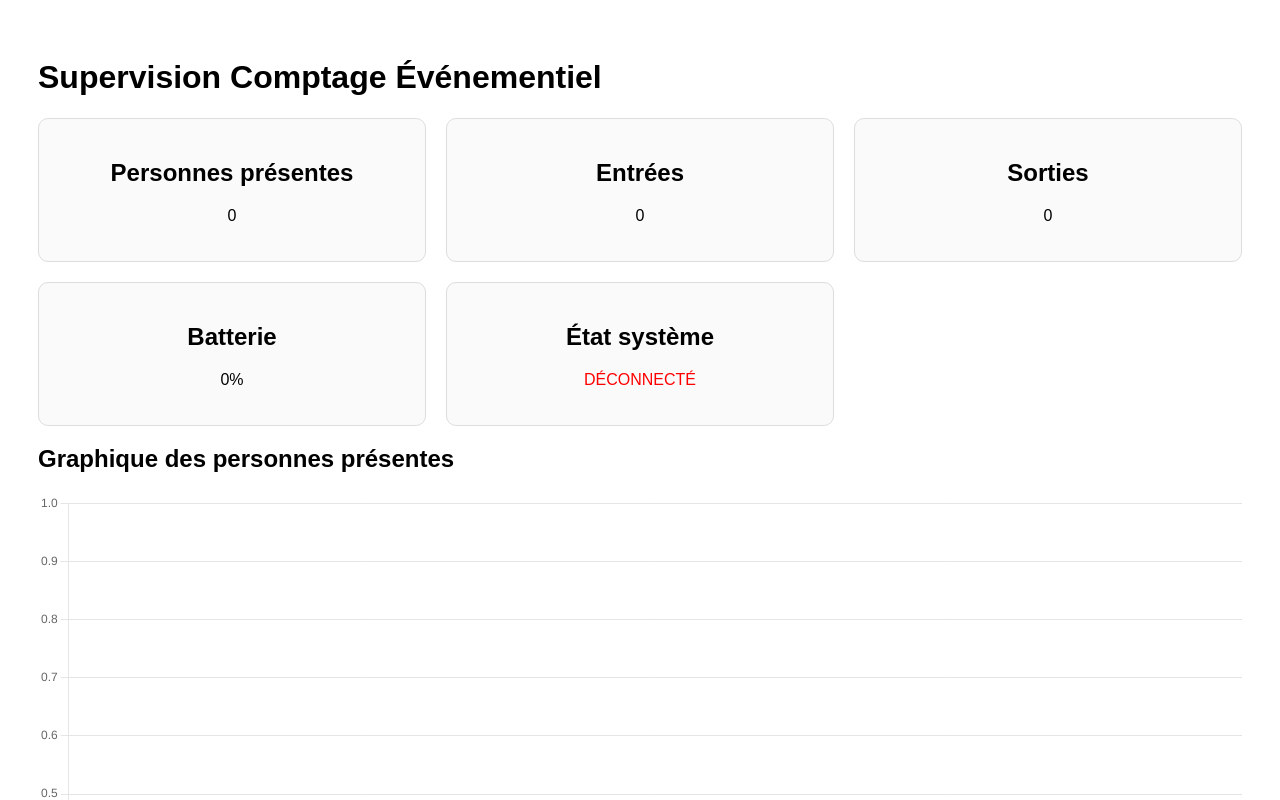
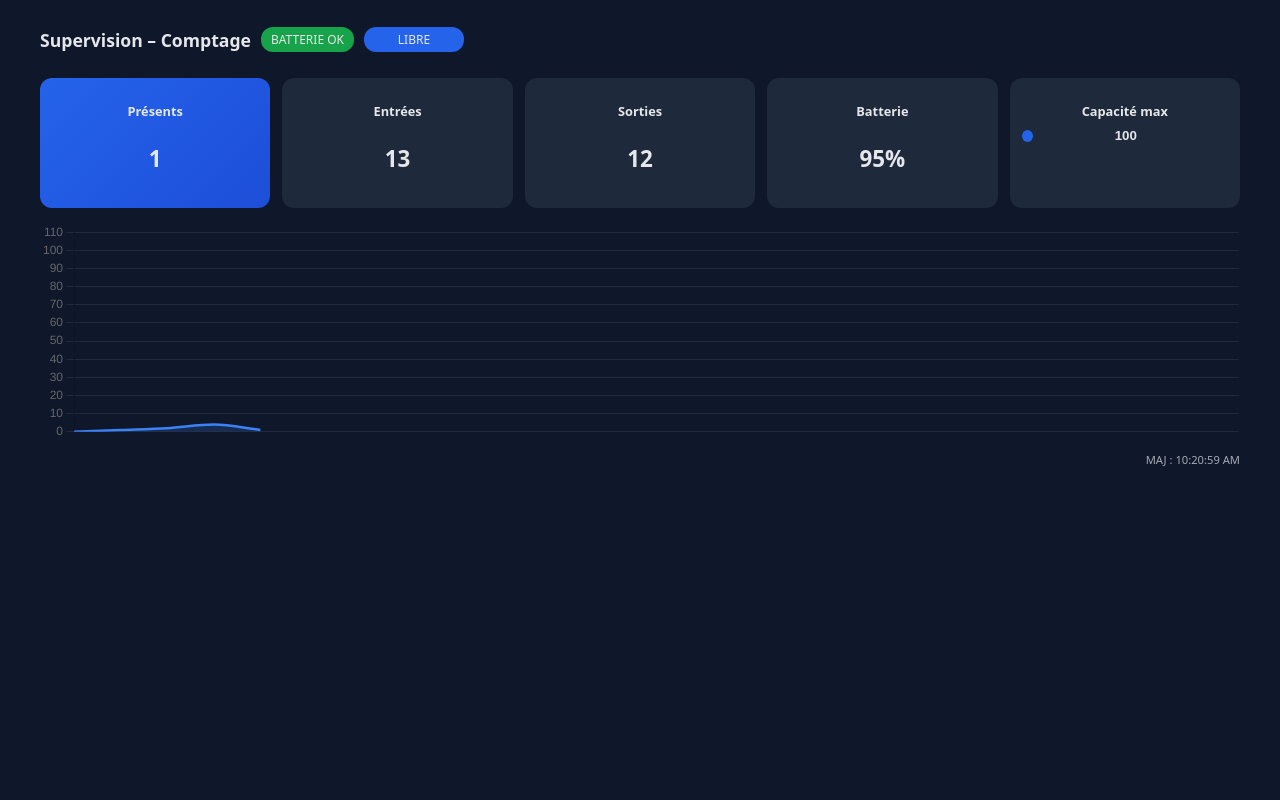
Before and after one commit to Mrnoodlees/Projet-Comptage-Evenementiel, a Vue app in the folder Gauthier/Site/: page / in a window 1280 px wide. Shown: the top 800 px of the page. Built offline with nearby package versions, Linux system fonts and the light colour scheme; no server answers.

Commit message:
version fonctionnelle avec génération de données

```diff
--- a/Gauthier/Site/package.json
+++ b/Gauthier/Site/package.json
@@ -12,6 +12,7 @@
     "preview": "vite preview"
   },
   "dependencies": {
+    "chart.js": "^4.5.1",
     "vue": "^3.5.26"
   },
   "devDependencies": {
--- a/Gauthier/Site/src/App.vue
+++ b/Gauthier/Site/src/App.vue
@@ -1,173 +1,217 @@
 <template>
-  <div class="app">
-    <h1>Supervision Comptage Événementiel</h1>
+  <div class="dashboard">
+    <header>
+      <h1>Supervision – Comptage</h1>
+      <span class="status-battery" :class="statusBatteryClass">{{ batteryStatus }}</span>
+      <span class="status-people" :class="capacityIndicatorClass">{{ peopleStatus }}</span>
+    </header>
 
-    <div class="grid">
-      <div class="card">
-        <h2>Personnes présentes</h2>
-        <p>{{ data.currentPeople }}</p>
+    <section class="cards">
+      <div class="card highlight">
+        <h3>Présents</h3>
+        <p>{{ people }}</p>
       </div>
 
       <div class="card">
-        <h2>Entrées</h2>
-        <p>{{ data.entries }}</p>
+        <h3>Entrées</h3>
+        <p>{{ entries }}</p>
       </div>
 
       <div class="card">
-        <h2>Sorties</h2>
-        <p>{{ data.exits }}</p>
+        <h3>Sorties</h3>
+        <p>{{ exits }}</p>
       </div>
 
       <div class="card">
-        <h2>Batterie</h2>
-        <p>{{ data.battery }}%</p>
+        <h3>Batterie</h3>
+        <p>{{ battery }}%</p>
       </div>
 
-      <div class="card">
-        <h2>État système</h2>
-        <p :class="statusClass">{{ data.status }}</p>
+      <!-- Carte capacité max -->
+      <div class="card capacity-card">
+        <h3>Capacité max</h3>
+        <div class="capacity-container">
+          <span class="capacity-indicator" :class="capacityIndicatorClass"></span>
+          <input type="number" v-model.number="maxPeople" min="1" class="transparent-input" />
+        </div>
       </div>
-    </div>
+    </section>
 
-    <h2>Graphique des personnes présentes</h2>
-    <canvas ref="chart"></canvas>
+    <PeopleChart ref="chartRef" />
 
-    <small>Dernière mise à jour : {{ data.timestamp }}</small>
+    <footer>
+      MAJ : {{ timestamp }}
+    </footer>
   </div>
 </template>
 
 <script setup>
-import { reactive, onMounted, onUnmounted, computed, ref } from 'vue'
-import { Chart, LineController, LineElement, PointElement, LinearScale, Title, CategoryScale } from 'chart.js'
+import { ref, computed, onMounted } from 'vue'
+import PeopleChart from './components/PeopleChart.vue'
 
-// --- CONFIG CHART.JS ---
-Chart.register(LineController, LineElement, PointElement, LinearScale, Title, CategoryScale)
-const chart = ref(null)
-let chartInstance = null
-const dataPoints = reactive([]) // stocke les derniers points pour le graphique
+const people = ref(0)
+const entries = ref(0)
+const exits = ref(0)
+const battery = ref(100)
+const maxPeople = ref(100)
+const timestamp = ref('-')
 
-function addPoint(value) {
-  const now = new Date().toLocaleTimeString()
-  dataPoints.push({ time: now, value })
-  if (dataPoints.length > 20) dataPoints.shift() // garder max 20 points
-  if (chartInstance) {
-    chartInstance.data.labels = dataPoints.map(d => d.time)
-    chartInstance.data.datasets[0].data = dataPoints.map(d => d.value)
-    chartInstance.update()
-  }
-}
+// Status
+const batteryStatus = ref('BATTERIE OK')
 
-// --- DATA ET STATUTS ---
-let socket = null
-const data = reactive({
-  currentPeople: 0,
-  entries: 0,
-  exits: 0,
-  battery: 0,
-  status: 'DÉCONNECTÉ',
-  timestamp: '-'
+const chartRef = ref(null)
+
+onMounted(() => {
+  setInterval(() => {
+    const inCount = Math.floor(Math.random() * 5)
+    const outCount = Math.floor(Math.random() * 4)
+
+    entries.value += inCount
+    exits.value += outCount
+    people.value = Math.max(0, entries.value - exits.value)
+
+    battery.value = Math.max(0, battery.value - 1)
+
+    // Statut batterie
+    if (battery.value < 30) batteryStatus.value = 'BATTERIE FAIBLE'
+    else batteryStatus.value = 'BATTERIE OK'
+
+    chartRef.value.addValue(people.value, maxPeople.value)
+    timestamp.value = new Date().toLocaleTimeString()
+  }, 1000)
 })
 
-const translateStatus = (status) => {
-  switch (status) {
-    case 'CONNECTED': return 'CONNECTÉ'
-    case 'DISCONNECTED': return 'DÉCONNECTÉ'
-    case 'RECONNECTING': return 'RECONNEXION'
-    case 'WARN': return 'ATTENTION'
-    case 'ERROR': return 'ERREUR'
-    default: return 'OK'
-  }
-}
+// Classes pour le badge batterie
+const statusBatteryClass = computed(() => ({
+  ok: batteryStatus.value === 'BATTERIE OK',
+  warn: batteryStatus.value === 'BATTERIE FAIBLE'
+}))
 
-const connectWebsocket = () => {
-  socket = new WebSocket('ws://TON_SERVEUR:PORT/ws')
-
-  socket.onopen = () => { data.status = 'CONNECTÉ' }
-
-  socket.onmessage = (event) => {
-    try {
-      const msg = JSON.parse(event.data)
-
-      data.currentPeople = msg.currentPeople
-      data.entries = msg.entries
-      data.exits = msg.exits
-      data.battery = msg.battery
-      data.timestamp = msg.timestamp
-      data.status = translateStatus(msg.status || 'OK')
-
-      addPoint(msg.currentPeople) // mise à jour du graphique
-
-    } catch (e) {
-      console.error('Bad JSON', e)
-    }
-  }
-
-  socket.onclose = () => {
-    data.status = 'RECONNEXION'
-    setTimeout(connectWebsocket, 2000)
-  }
-}
-
-onMounted(() => {
-  connectWebsocket()
-
-  // Init graphique
-  chartInstance = new Chart(chart.value, {
-    type: 'line',
-    data: {
-      labels: [],
-      datasets: [{
-        label: "Personnes présentes",
-        data: [],
-        borderColor: "rgb(75, 192, 192)",
-        backgroundColor: "rgba(75, 192, 192, 0.2)",
-        tension: 0.2
-      }]
-    },
-    options: {
-      responsive: true,
-      scales: {
-        y: { beginAtZero: true }
-      }
-    }
-  })
+// Couleur de l’indicateur capacité max
+const capacityIndicatorClass = computed(() => {
+  if (people.value >= maxPeople.value) return 'max'
+  if (people.value >= maxPeople.value * 0.9) return 'quasi'
+  return 'ok'
 })
 
-onUnmounted(() => { if (socket) socket.close() })
-
-const statusClass = computed(() => ({
-  ok: data.status === 'OK' || data.status === 'CONNECTÉ',
-  warn: data.status === 'ATTENTION',
-  error: data.status === 'ERREUR' || data.status === 'DÉCONNECTÉ'
-}))
+// Texte à afficher pour les personnes
+const peopleStatus = computed(() => {
+  if (people.value >= maxPeople.value) return 'PLEIN'
+  if (people.value >= maxPeople.value * 0.9) return 'QUASI PLEIN'
+  return 'LIBRE'
+})
 </script>
 
 <style>
-.app {
-  font-family: Arial, sans-serif;
-  padding: 30px;
+body {
+  margin: 0;
+  background: #0f172a;
 }
 
-.grid {
+.dashboard {
+  color: #e5e7eb;
+  font-family: system-ui, Arial, sans-serif;
+  padding: 16px;
+  max-width: 1200px;
+  margin: auto;
+}
+
+header {
+  display: flex;
+  align-items: center;
+  gap: 10px;
+  margin-bottom: 14px;
+}
+
+header h1 {
+  font-size: 1.1rem;
+}
+
+/* Badge batterie */
+.status-battery {
+  padding: 4px 10px;
+  border-radius: 12px;
+  font-size: 0.75rem;
+}
+.status-battery.ok { background: #16a34a; }
+.status-battery.warn { background: #dc2626; }
+
+/* Badge personnes */
+.status-people {
+  padding: 4px 10px;
+  border-radius: 12px;
+  font-size: 0.75rem;
+  min-width: 80px;
+  text-align: center;
+}
+.status-people.ok { background: #2563eb; }
+.status-people.quasi { background: #facc15; color: #0f172a; }
+.status-people.max { background: #dc2626; }
+
+/* Cartes */
+.cards {
   display: grid;
-  grid-template-columns: repeat(3, 1fr);
-  gap: 20px;
+  grid-template-columns: repeat(auto-fit, minmax(130px, 1fr));
+  gap: 12px;
+  margin-bottom: 14px;
 }
 
 .card {
-  border: 1px solid #ddd;
-  padding: 20px;
-  border-radius: 10px;
-  background: #fafafa;
+  background: #1e293b;
+  padding: 12px;
+  border-radius: 12px;
   text-align: center;
 }
 
-.ok { color: green; }
-.warn { color: orange; }
-.error { color: red; }
+.card.highlight {
+  background: linear-gradient(135deg, #2563eb, #1d4ed8);
+}
 
-canvas {
-  margin-top: 20px;
-  max-width: 100%;
+.card h3 {
+  font-size: 0.8rem;
+  margin-bottom: 4px;
+}
+
+.card p {
+  font-size: 1.4rem;
+  font-weight: 600;
+}
+
+/* Carte capacité max */
+.capacity-card .capacity-container {
+  display: flex;
+  align-items: center;
+  gap: 6px;
+}
+
+/* Indicateur capacité */
+.capacity-indicator {
+  width: 12px;
+  height: 12px;
+  border-radius: 50%;
+  display: inline-block;
+}
+.capacity-indicator.ok { background: #2563eb; }
+.capacity-indicator.quasi { background: #facc15; }
+.capacity-indicator.max { background: #dc2626; }
+
+/* Input transparent */
+.transparent-input {
+  width: 100%;
+  box-sizing: border-box;
+  padding: 4px 8px;
+  border-radius: 8px;
+  border: none;
+  background: #1e293b;
+  color: #e5e7eb;
+  text-align: center;
+  font-weight: 600;
+}
+
+footer {
+  margin-top: 10px;
+  font-size: 0.7rem;
+  opacity: 0.7;
+  text-align: right;
 }
 </style>
--- a/Gauthier/Site/src/components/PeopleChart.vue
+++ b/Gauthier/Site/src/components/PeopleChart.vue
@@ -1,50 +1,98 @@
 <template>
-  <canvas ref="chart"></canvas>
+  <div class="chart-container">
+    <canvas ref="canvas"></canvas>
+  </div>
 </template>
 
 <script setup>
-import { ref, watch } from 'vue'
-import { Chart, LineController, LineElement, PointElement, LinearScale, Title, CategoryScale } from 'chart.js'
+import { ref, onMounted, onUnmounted } from 'vue'
+import Chart from 'chart.js/auto'
 
-Chart.register(LineController, LineElement, PointElement, LinearScale, Title, CategoryScale)
+const canvas = ref(null)
+let chart = null
+let index = 0
+const MAX_DISPLAYED_POINTS = 25
+let yMax = 50
 
-const chart = ref(null)
-const chartInstance = ref(null)
-const dataPoints = ref([])
+const addValue = (value, maxLimit) => {
+  if (!chart) return
 
-watch(dataPoints, () => {
-  if(chartInstance.value){
-    chartInstance.value.data.labels = dataPoints.value.map(d => d.time)
-    chartInstance.value.data.datasets[0].data = dataPoints.value.map(d => d.value)
-    chartInstance.value.update()
+  chart.data.labels.push(index)
+  chart.data.datasets[0].data.push(value)
+  index++
+
+  // Scroll fluide : défilement via min/max
+  if (chart.data.labels.length > MAX_DISPLAYED_POINTS) {
+    chart.options.scales.x.min = index - MAX_DISPLAYED_POINTS
+    chart.options.scales.x.max = index - 1
   }
-})
 
-// Fonction pour ajouter un point
-export function addPoint(value){
-  const now = new Date().toLocaleTimeString()
-  dataPoints.value.push({ time: now, value })
-  if(dataPoints.value.length > 20) dataPoints.value.shift() // garder 20 points max
+  // Axe Y dynamique mais stable
+  const maxValue = Math.max(...chart.data.datasets[0].data, maxLimit)
+  yMax = Math.max(yMax, maxValue)
+  chart.options.scales.y.max = Math.ceil(yMax / 10) * 10 + 10
+
+  chart.update('none') // update rapide sans animation
 }
 
+defineExpose({ addValue })
+
 onMounted(() => {
-  chartInstance.value = new Chart(chart.value, {
+  chart = new Chart(canvas.value, {
     type: 'line',
     data: {
       labels: [],
-      datasets: [{
-        label: "Personnes présentes",
-        data: [],
-        borderColor: "rgb(75, 192, 192)",
-        tension: 0.2
-      }]
+      datasets: [
+        {
+          label: 'Personnes présentes',
+          data: [],
+          borderColor: '#3b82f6',
+          backgroundColor: 'rgba(59,130,246,0.2)',
+          borderWidth: 2.5,
+          tension: 0.6,
+          cubicInterpolationMode: 'monotone',
+          pointRadius: 0,
+          fill: true
+        }
+      ]
     },
     options: {
       responsive: true,
+      maintainAspectRatio: false,
+      animation: { duration: 500, easing: 'easeOutQuart' },
+      plugins: { legend: { display: false } },
+      layout: { padding: { top: 10, bottom: 5 } },
       scales: {
-        y: { beginAtZero: true }
+        x: {
+          type: 'linear',
+          display: false,
+          min: 0,
+          max: MAX_DISPLAYED_POINTS
+        },
+        y: {
+          beginAtZero: true,
+          min: 0,
+          ticks: { stepSize: 10, precision: 0 },
+          grid: { drawBorder: false, color: 'rgba(255,255,255,0.08)' }
+        }
       }
     }
   })
 })
+
+onUnmounted(() => {
+  chart?.destroy()
+})
 </script>
+
+<style scoped>
+.chart-container {
+  height: 220px;
+}
+
+@media (max-width: 600px) {
+  .chart-container {
+    height: 180px;
+  }
+}
+</style>
```
Also changed, not shown: 1 other file (tests, documents, lock files or other folders).
